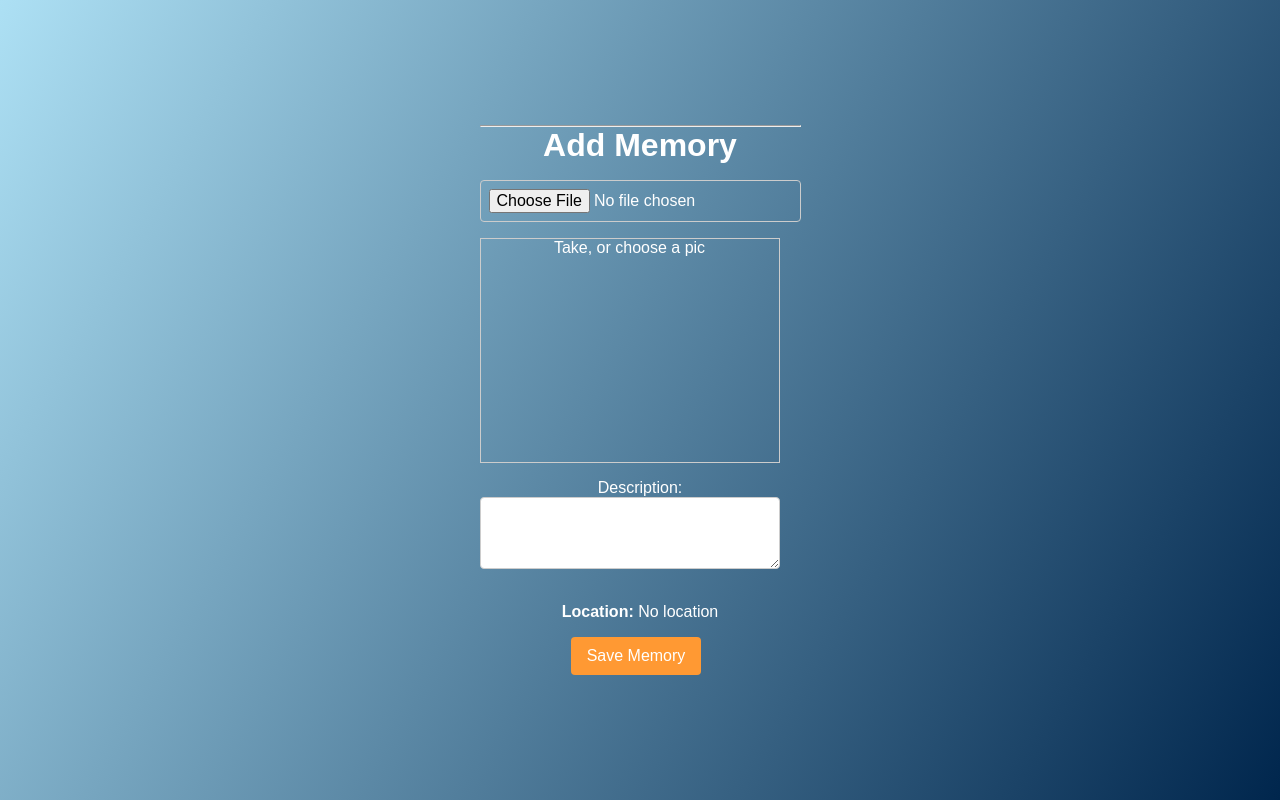
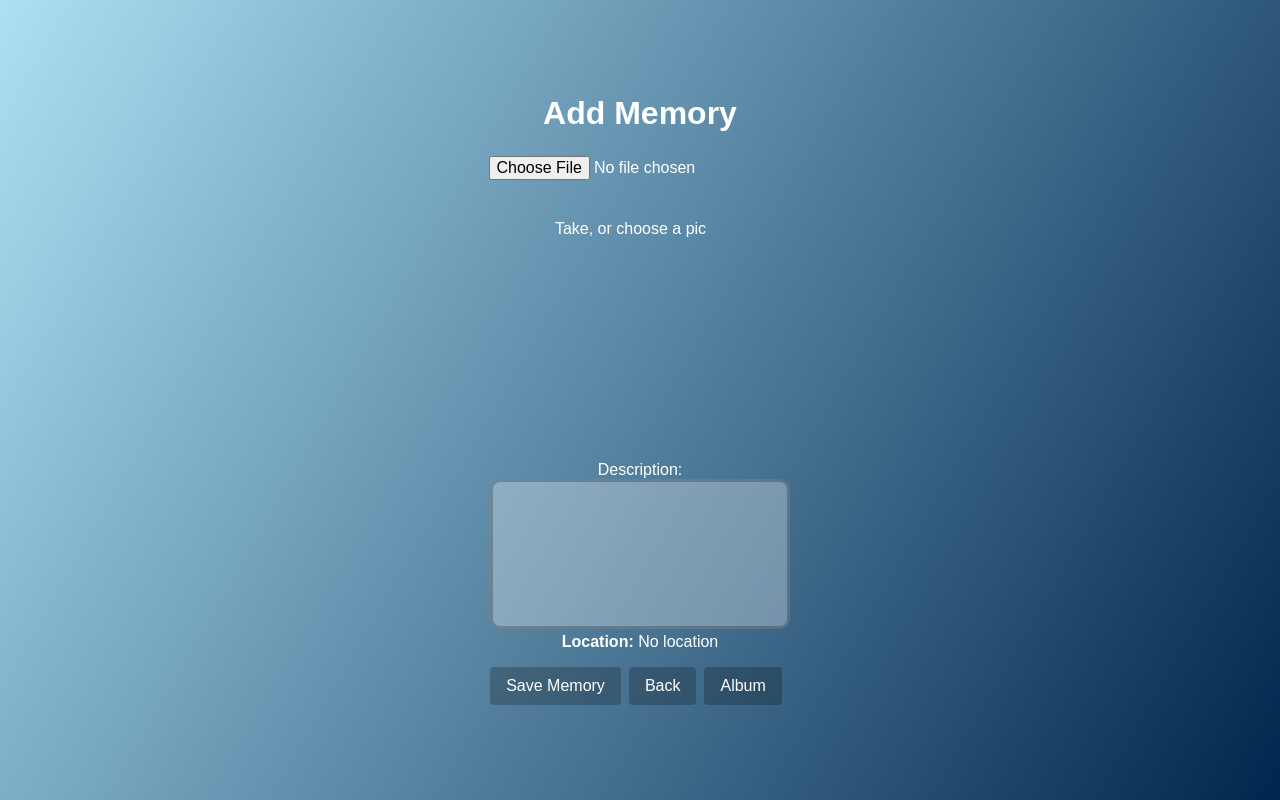
Before and after one commit to MiloszNejbauer/Pwa, a React (Create React App) app: page /add-memory in a window 1280 px wide. Built offline with nearby package versions, Linux system fonts and the light colour scheme; no server answers.

Commit message:
zmiany styli itp.

```diff
--- a/package.json
+++ b/package.json
@@ -33,5 +33,8 @@
       "last 1 firefox version",
       "last 1 safari version"
     ]
+  },
+  "devDependencies": {
+    "@babel/plugin-proposal-private-property-in-object": "^7.21.11"
   }
 }
--- a/src/App.css
+++ b/src/App.css
@@ -25,7 +25,7 @@
   align-items: center;
   justify-content: center;
   font-size: calc(10px + 2vmin);
-  color: white;
+  color: rgba(255, 255, 255, 0);
 }
 
 .App-link {
@@ -86,7 +86,7 @@ p {
 
 /* 5. Styl przycisków - lekko pomarańczowy */
 button {
-  background-color: #ff9933;
+  background-color: #0000003a;
   border: none;
   color: #fff;
   padding: 0.6rem 1rem;
@@ -99,20 +99,32 @@ button {
 }
 
 button:hover {
-  opacity: 0.9; /* delikatny efekt przy najechaniu */
+  opacity: 0.5; /* delikatny efekt przy najechaniu */
 }
 
 /* 6. Tagi input, textarea - podstawowe style */
-input, textarea {
+input {
   width: 100%;
   padding: 0.5rem;
-  border-radius: 4px;
-  border: 1px solid #ccc;
+  border-radius: 0px;
+  border: 0px solid #ccc;
   margin-bottom: 1rem;
   font-size: 1rem;
   display: flex;
   justify-content: center;
   align-items: center;
+}
+
+textarea {
+  width: 100%;
+  height: 150px;
+  padding: 12px 20px;
+  box-sizing: border-box;
+  border: 3px solid #0000003a;
+  border-radius: 10px;
+  background-color: #ffffff4b;
+  font-size: 16px;
+  resize: none;
 }
 
 /* 7. Responsywność
--- a/src/App.js
+++ b/src/App.js
@@ -8,14 +8,6 @@ function App() {
   return (
     <Router>
       <div>
-        <nav>
-          {/* <ul style={{ display: 'flex', gap: '1rem', listStyle: 'none' }}>
-            <li><Link to="/">Home</Link></li>
-            <li><Link to="/add-memory">Add Memory</Link></li>
-            <li><Link to="/album">Memories Album</Link></li>
-          </ul> */}
-        </nav>
-        <hr />
         <Routes>
           <Route path="/" element={<Home />} />
           <Route path="/add-memory" element={<AddMemory />} />
--- a/src/pages/AddMemory.js
+++ b/src/pages/AddMemory.js
@@ -1,5 +1,6 @@
 import React, { useState, useEffect } from 'react';
 import '../App.css';
+import { useNavigate } from 'react-router-dom';
 
 function AddMemoryInputFile() {
   const [photo, setPhoto] = useState(null);
@@ -9,6 +10,15 @@ function AddMemoryInputFile() {
     const saved = localStorage.getItem('memories');
     return saved ? JSON.parse(saved) : [];
   });
+  const navigate = useNavigate();
+
+  const goHome = () => {
+    navigate('/');
+  }
+
+  const goAlbum = () => {
+    navigate('../album');
+  }
 
   useEffect(() => {
     fetchLocation();
@@ -80,8 +90,9 @@ function AddMemoryInputFile() {
     <div>
       <h1>Add Memory</h1>
 
-      <div style={{ marginBottom: '1rem' }}>
+      <div style={{ marginBottom: '1rem', alignContent: 'center', justifyContent: 'center' }}>
         {/* Input akceptuje obrazy i może otworzyć kamerę na telefonie */}
+
         <input
           type="file"
           accept="image/*"
@@ -90,7 +101,7 @@ function AddMemoryInputFile() {
         />
       </div>
 
-      <div style={{ marginBottom: '1rem', width: '300px', height: '225px', border: '1px solid #ccc' }}>
+      <div style={{ marginBottom: '1rem', width: '300px', height: '225px', border: '0px solid #ccc' }}>
         {photo ? (
           <img
             src={photo}
@@ -98,11 +109,11 @@ function AddMemoryInputFile() {
             style={{ maxWidth: '100%', maxHeight: '100%', display: 'block', margin: 'auto' }}
           />
         ) : (
-          <p style={{ textAlign: 'center' }}>Take, or choose a pic</p>
+          <p style={{ textAlign: 'center', justifyContent: 'center' }}>Take, or choose a pic</p>
         )}
       </div>
 
-      <div style={{ marginBottom: '1rem' }}>
+      <div style={{ marginBottom: '1rem', marginTop: '1rem'}}>
         <label>Description:</label>
         <br />
         <textarea
@@ -116,6 +127,8 @@ function AddMemoryInputFile() {
       </div>
 
       <button onClick={saveMemory}>Save Memory</button>
+      <button onClick={goHome}>Back</button>
+      <button onClick={goAlbum}>Album</button>
     </div>
   );
 }
--- a/src/pages/Home.js
+++ b/src/pages/Home.js
@@ -1,7 +1,19 @@
 import React from 'react';
 import '../App.css';
+import { useNavigate } from 'react-router-dom';
 
 function Home() {
+
+  const navigate = useNavigate();
+
+  const goToAddMemory = () => {
+    navigate('./add-memory');
+  }
+
+  const goToAlbum = () => {
+    navigate('./album');
+  }
+
   return (
     <div>
       <h1>Welcome to My Memories App</h1>
@@ -11,9 +23,9 @@ function Home() {
         memories in a dedicated album.
       </p>
 
-      <div style={{ marginTop: '1rem' }}>
+      <button onClick={goToAddMemory}>Add Memory</button>
+      <button onClick={goToAlbum}>Album</button>
 
-      </div>
     </div>
   );
 }
--- a/src/pages/MemoriesAlbum.js
+++ b/src/pages/MemoriesAlbum.js
@@ -1,8 +1,15 @@
 import React, { useState, useEffect } from 'react';
 import '../App.css';
+import { useNavigate } from 'react-router-dom';
 
 function MemoriesAlbum() {
   const [memories, setMemories] = useState([]);
+
+  const navigate = useNavigate();
+
+  const goHome = () => {
+    navigate('/')
+  }
 
   // Wczytujemy wspomnienia z localStorage
   useEffect(() => {
@@ -28,6 +35,7 @@ function MemoriesAlbum() {
           ))}
         </div>
       )}
+      <button onClick={goHome}>Back</button>
     </div>
   );
 }
```
Also changed, not shown: 1 other file (tests, documents, lock files or other folders).
